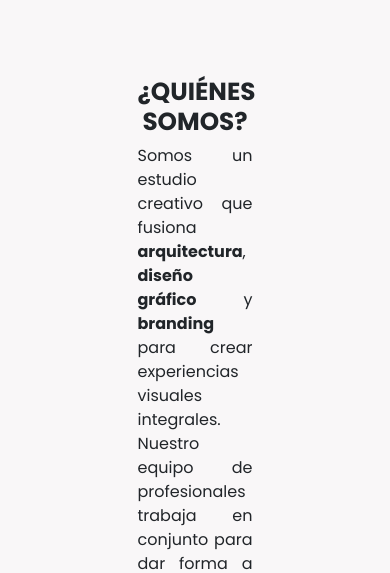
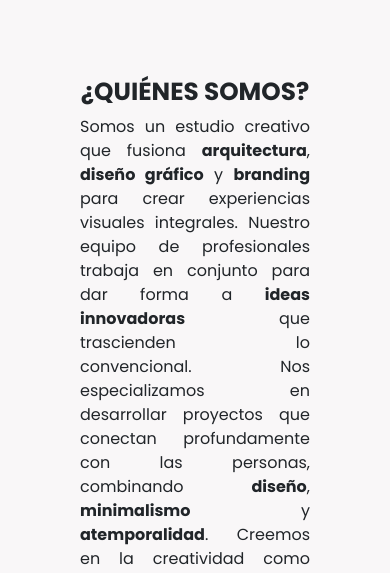
Before and after one commit to mvictoriac/finalcoder, a website: page pages/estudio.html in a window 390 px wide. Shown: the part 209-782 px from the top of the page. Drawn offline with nearby package versions, Linux system fonts and the light colour scheme.

Commit message:
cambios en las queries

```diff
--- a/scss/_queries.scss
+++ b/scss/_queries.scss
@@ -4,7 +4,7 @@
         grid-template-rows: auto;
         gap: 20px;
     }
-    .estudio{
+    .main_estudio .estudio{
         width: 80%;
     }
     .main_contacto .formulario form {
@@ -21,7 +21,7 @@
     .logo{
         width: 75px;
     }
-    .estudio{
+    .main_estudio .estudio{
         width: 100%;
     }
     .proyectos{
@@ -57,7 +57,7 @@
         display: flex;
         flex-direction: row;
     }
-    .estudio{
+    .main_estudio .estudio{
         width: 100%;
     }
     .proyectos{
@@ -93,7 +93,7 @@
         display: flex;
         flex-direction: row;
     }
-    .estudio{
+    .main_estudio .estudio{
         width: 100%;
     }
     .proyectos{
```
Also changed, not shown: css/styles.css.
